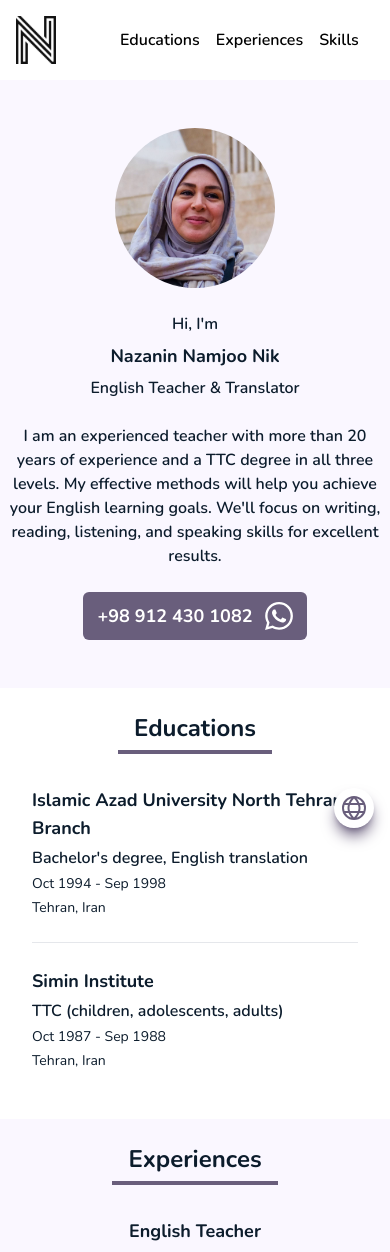
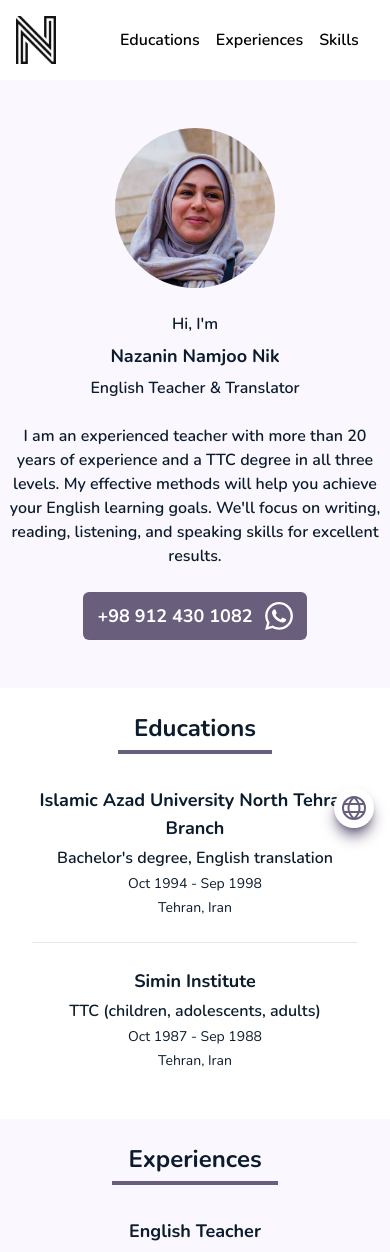
Before and after one commit to luckydevboy/nazanin-portfolio, a Next.js app: page /en in a window 390 px wide. Shown: the top 1252 px of the page. Built offline with nearby package versions, Linux system fonts and the light colour scheme.

Commit message:
fix: text to be centered in mobile for experiences section

```diff
--- a/components/Educations.tsx
+++ b/components/Educations.tsx
@@ -16,7 +16,7 @@
       <div className="flex flex-col xl:grid xl:grid-cols-2 xl:gap-y-16 w-full max-w-lg xl:max-w-6xl px-8">
         {dictionary.educations.list.map((edu, index) => (
           <div
-            className="text-center xl:w-96 xl:justify-self-center text-start"
+            className="text-center xl:w-96 xl:justify-self-center xl:text-start"
             key={`educations-${index}`}
           >
             <div className="text-lg xl:text-2xl font-bold text-tertiary">
```
